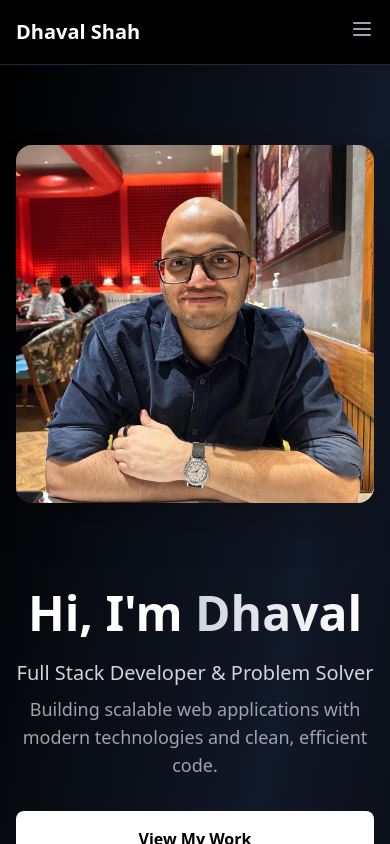
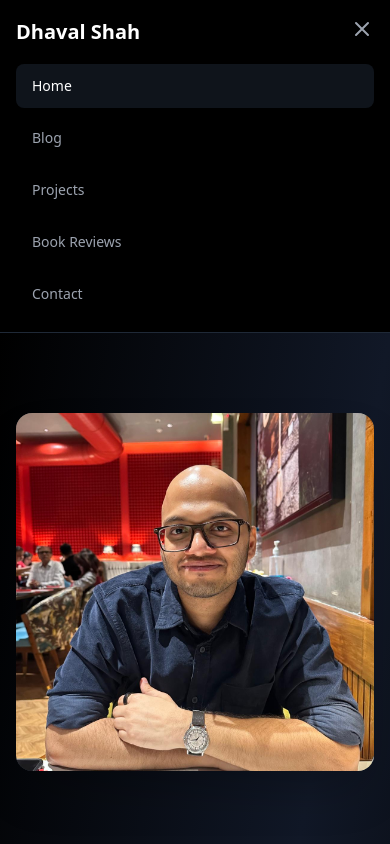
Before and after one commit to sdhaval97/personal-website, a React (Vite) app: page / in a window 390 px wide. Both pictures are taken after a click on the button "Toggle mobile menu". Shown: the top 844 px of the page. Built offline with nearby package versions, Linux system fonts and the light colour scheme.

Commit message:
fixed issues with mobile responsiveness

```diff
--- a/src/components/Header.jsx
+++ b/src/components/Header.jsx
@@ -1,8 +1,9 @@
-import React from 'react'
+import { useState } from 'react'
 import { Link, useLocation } from 'react-router-dom'
 
 const Header = () => {
   const location = useLocation()
+  const [isMobileMenuOpen, setIsMobileMenuOpen] = useState(false)
 
   const navItems = [
     { name: 'Home', path: '/' },
@@ -13,6 +14,10 @@ const Header = () => {
   ]
 
   const isActive = (path) => location.pathname === path
+
+  const toggleMobileMenu = () => setIsMobileMenuOpen(!isMobileMenuOpen)
+
+  const closeMobileMenu = () => setIsMobileMenuOpen(false)
 
   return (
     <header className="bg-black/80 backdrop-blur-md border-b border-gray-800 sticky top-0 z-50">
@@ -44,13 +49,45 @@ const Header = () => {
 
           {/* Mobile menu button */}
           <div className="md:hidden">
-            <button className="text-gray-400 hover:text-white transition-colors duration-200">
-              <svg className="w-6 h-6" fill="none" stroke="currentColor" viewBox="0 0 24 24">
-                <path strokeLinecap="round" strokeLinejoin="round" strokeWidth="2" d="M4 6h16M4 12h16M4 18h16" />
-              </svg>
+            <button
+              onClick={toggleMobileMenu}
+              className="text-gray-400 hover:text-white transition-colors duration-200"
+              aria-label="Toggle mobile menu"
+            >
+              {isMobileMenuOpen ? (
+                <svg className="w-6 h-6" fill="none" stroke="currentColor" viewBox="0 0 24 24">
+                  <path strokeLinecap="round" strokeLinejoin="round" strokeWidth="2" d="M6 18L18 6M6 6l12 12" />
+                </svg>
+              ) : (
+                <svg className="w-6 h-6" fill="none" stroke="currentColor" viewBox="0 0 24 24">
+                  <path strokeLinecap="round" strokeLinejoin="round" strokeWidth="2" d="M4 6h16M4 12h16M4 18h16" />
+                </svg>
+              )}
             </button>
           </div>
         </div>
+
+        {/* Mobile menu */}
+        {isMobileMenuOpen && (
+          <div className="md:hidden pb-4">
+            <div className="flex flex-col space-y-2">
+              {navItems.map((item) => (
+                <Link
+                  key={item.name}
+                  to={item.path}
+                  onClick={closeMobileMenu}
+                  className={`px-4 py-3 rounded-lg text-sm font-medium transition-all duration-200 ${
+                    isActive(item.path)
+                      ? 'text-white bg-gray-800/50'
+                      : 'text-gray-400 hover:text-white hover:bg-gray-800/50'
+                  }`}
+                >
+                  {item.name}
+                </Link>
+              ))}
+            </div>
+          </div>
+        )}
       </nav>
     </header>
   )
--- a/src/components/TechStack.jsx
+++ b/src/components/TechStack.jsx
@@ -48,7 +48,7 @@ const TechStack = () => {
     <div className="space-y-4 animate-fadeInUp">
       <h3 className="text-xl font-semibold text-white">Tech Stack</h3>
 
-      <div className="flex gap-6 items-center justify-start">
+      <div className="flex flex-wrap gap-4 sm:gap-6 items-center justify-start">
         {technologies.map((tech, index) => (
           <div
             key={tech.name}
```
